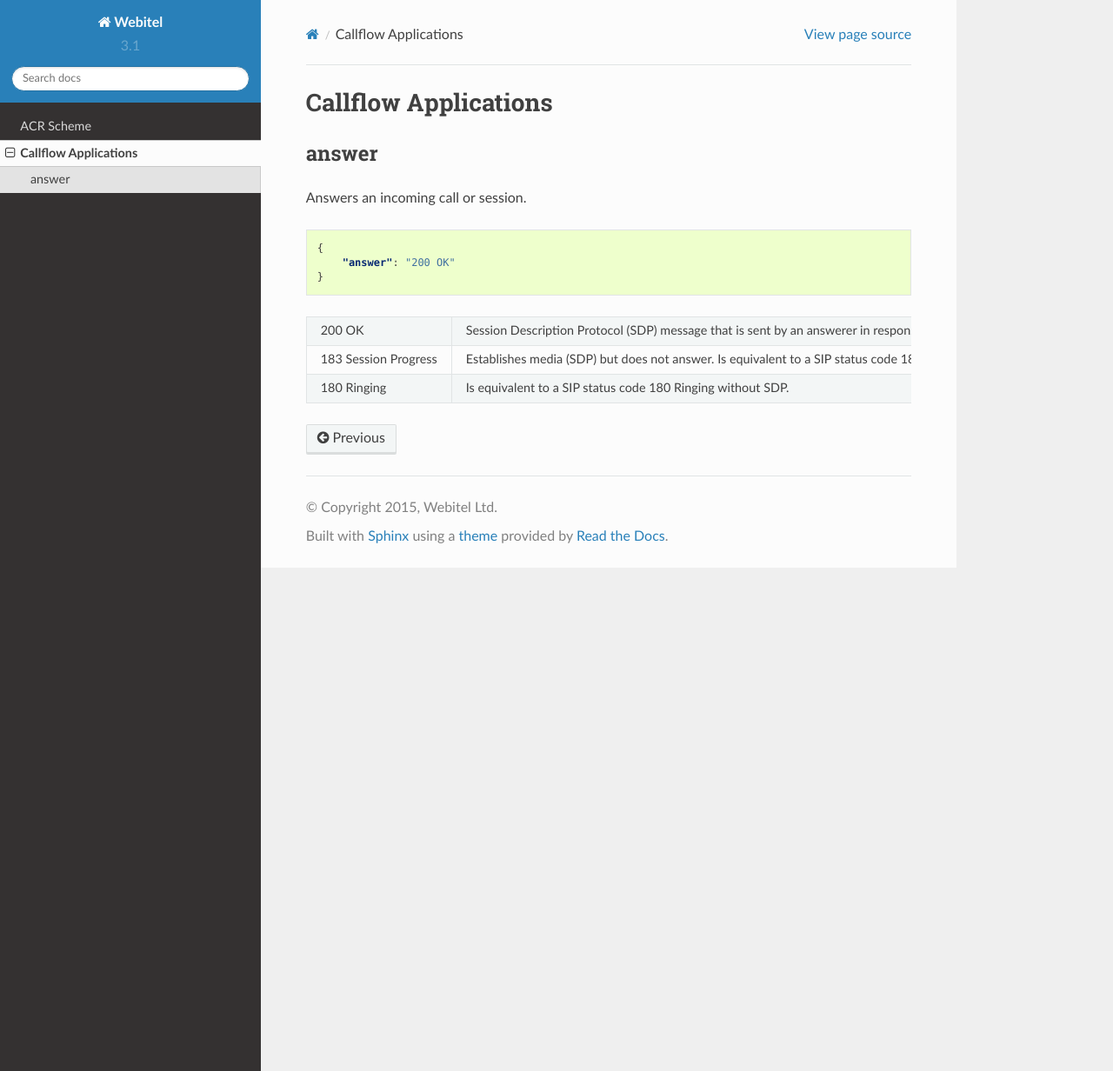
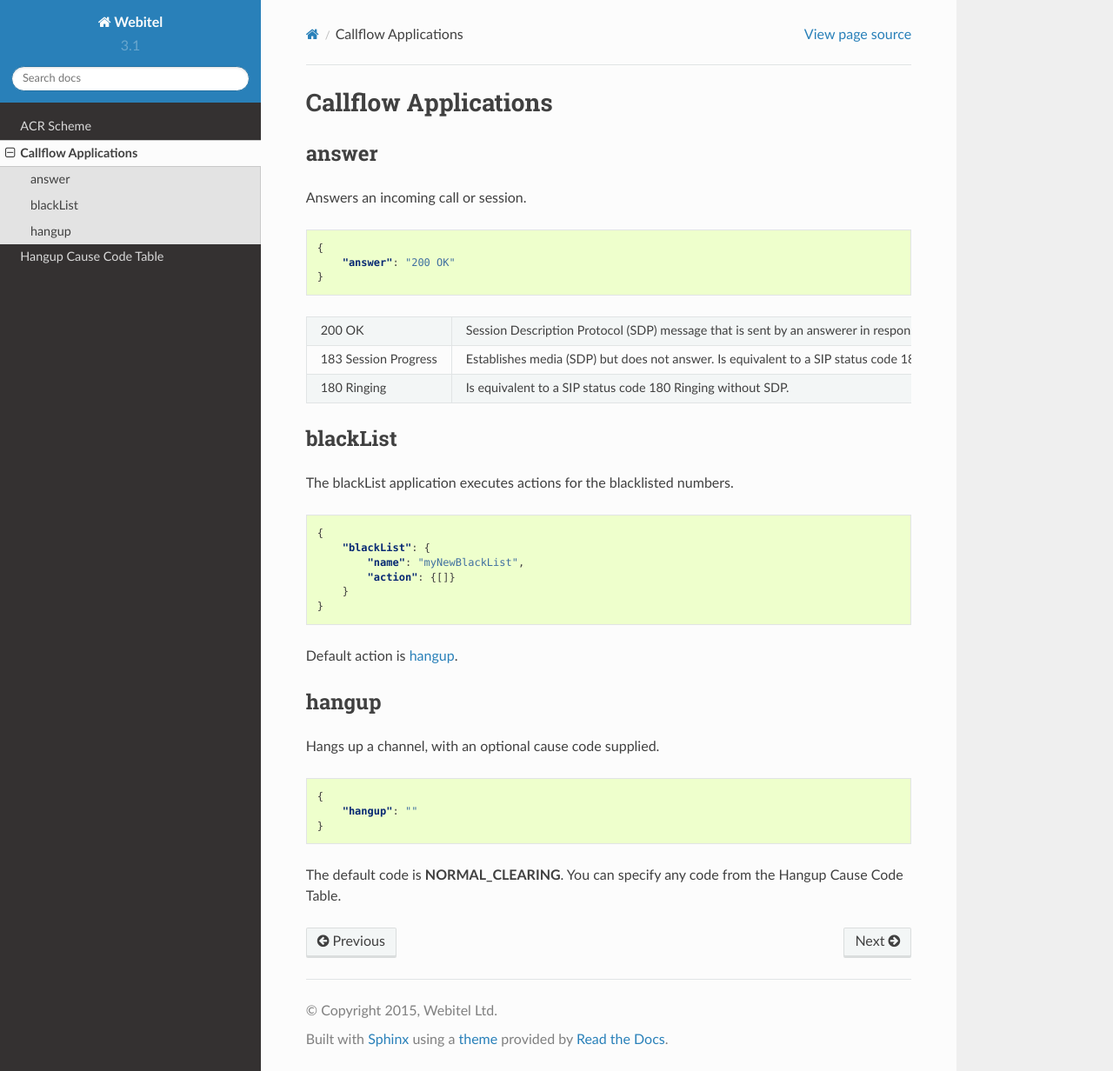
Before and after one commit to webitel/docs-en, a Sphinx documentation site: the page built from source/acr-applications.rst, in a window 1280 px wide and 1232 px high. Shown: the whole window at 87% size. Built offline with Sphinx 7.4.7 and the Read the Docs theme 2.0.0, drawn with Linux system fonts in a browser that asks for light colours.

Commit message:
Added Hangup Cause Code Table

```diff
--- a/source/acr-applications.rst
+++ b/source/acr-applications.rst
@@ -23,3 +23,34 @@ Answers an incoming call or session.
 +------------+-------------------------------------------------------------------------------------+
 | 180 Ringing|  Is equivalent to a SIP status code 180 Ringing without SDP.                        |
 +------------+-------------------------------------------------------------------------------------+
+
+blackList
+----------
+
+The blackList application executes actions for the blacklisted numbers.
+
+.. code-block:: json
+
+    {
+        "blackList": {
+            "name": "myNewBlackList",
+            "action": {[]}
+        }
+    }
+
+Default action is :ref:`hangup`.
+
+.. _hangup:
+
+hangup
+------
+
+Hangs up a channel, with an optional cause code supplied.
+
+.. code-block:: json
+
+    {
+        "hangup": ""
+    }
+
+The default code is **NORMAL_CLEARING**. You can specify any code from the Hangup Cause Code Table.
```
Also changed, not shown: source/hangup-cause-code-table.csv (added, +66 -0 lines), source/hangup-cause-code-table.rst (added, +9 -0 lines), source/index.rst (+1 -8 lines).
